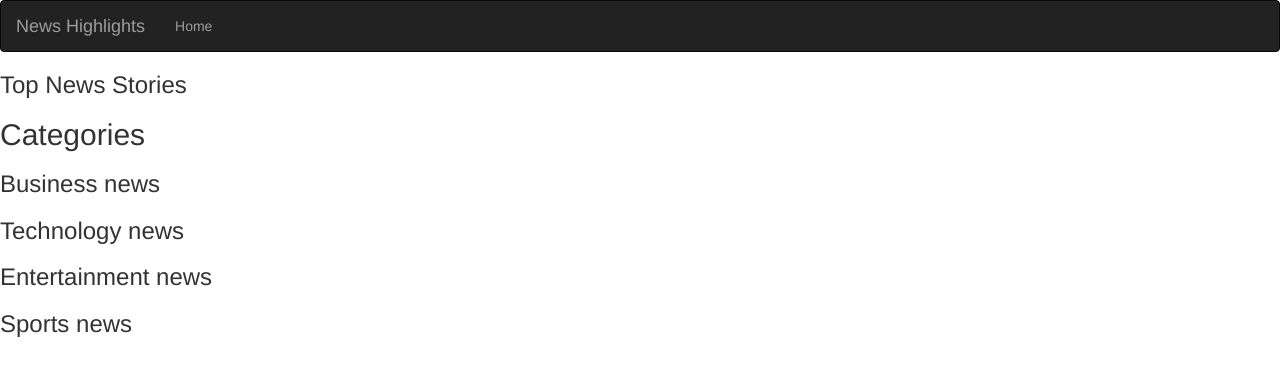
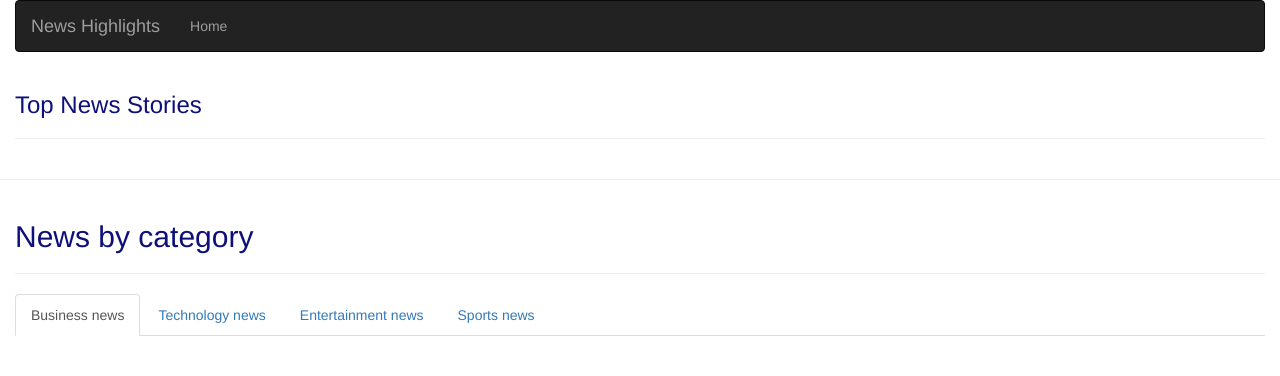
Before and after one commit to OwenMur21/News-Highlights, a Flask app: template app/templates/index.html in a window 1280 px wide. Shown: the top 376 px of the page. Run offline with Flask 2, Linux system fonts and the light colour scheme; the template is opened without the code that fills it, so the values that code supplies are empty; some libraries are stand-ins or nearby versions.

Commit message:
Layout of index created

```diff
--- a/app/models/update.py
+++ b/app/models/update.py
@@ -2,10 +2,11 @@ class Update:
     """
     update class to define catnews objects
     """
-    def __init__(self, id, author, title, description, url, urlToImage):
+    def __init__(self, id, author, title, description, url, urlToImage,publishedAt):
         self.id = id
         self.author = author
         self.title = title
         self.description = description
         self.url = url
         self.urlToImage = urlToImage
+        self.publishedAt = publishedAt
--- a/app/request.py
+++ b/app/request.py
@@ -136,8 +136,9 @@ def process3_results(updates_list):
         description = update_item.get('description')
         url = update_item.get('url')
         urlToImage = update_item.get('urlToImage')
+        publishedAt = update_item.get('publishedAt')
 
-        updates_object = Update(id,author,title,description,url,urlToImage)
+        updates_object = Update(id,author,title,description,url,urlToImage,publishedAt)
         updates_results.append(updates_object)
 
     return updates_results
--- a/app/templates/index.html
+++ b/app/templates/index.html
@@ -2,6 +2,7 @@
 {% import 'macros.html' as macro%}
 <!DOCTYPE html>
 <html>
+
 <head>
     <meta charset="utf-8">
     {% if title %}
@@ -10,38 +11,77 @@
     <title> Get breaking news headlines, and search for articles from over 30,000 news sources and blogs </title>
     {% endif %}
 </head>
+
 <body>
+
     <!-- Content block -->
     {% block content %}
-        <h3>Top News Stories</h3>
-         <ul>
-               {{ macro.displayTopNews(google_news)}}
+    <div class="container-fluid">
+
+        <h3 style="color:#0f0f7a;">Top News Stories</h3>
+        <hr>
+        {% for top_article in google_news %}
+        <div class="col-md-2">
+            <div class="thumbnail">
+                <div class="topnews">
+                    <img src={{top_article.urlToImage}} style="width:273px;height:158px">
+                    <p>{{top_article.title | truncate(50)}}</p>
+                    <a href={{top_article.url}}>Read full story</a>
+                </div>
+            </div>
+        </div>
+        {% endfor %}
+    </div>
+    <hr>
+       <div class="container-fluid">
+    <h2 style="color:#0f0f7a;">News by category</h2>
+    <hr>
+    <center>
+        <ul class="nav nav-tabs">
+            <li class="active"><a data-toggle="tab" href="#biz">Business news</a></li>
+            <li><a data-toggle="tab" href="#tech">Technology news</a></li>
+            <li><a data-toggle="tab" href="#ent">Entertainment news</a></li>
+            <li><a data-toggle="tab" href="#sprt">Sports news</a></li>
         </ul>
-        <h2>Categories</h2>
-         <h3>Business news</h3>
+    </center>
+
+    <div class="tab-content">
+        <div class="tab-pane fade in active" id="biz">
             <ul>
 
                 {{ macro.displayCatNews(biz)}}
 
             </ul>
-          <h3>Technology news</h3>
+        </div>
+        <div class="tab-pane fade" id="tech">
+
             <ul>
 
                 {{ macro.displayCatNews(tech)}}
 
             </ul>
-          <h3>Entertainment news</h3>
+        </div>
+        <div class="tab-pane fade" id="ent">
+
             <ul>
 
                 {{ macro.displayCatNews(ent)}}
 
             </ul>
-          <h3>Sports news</h3>
+        </div>
+        <div class="tab-pane fade" id="sprt">
+
             <ul>
 
                 {{ macro.displayCatNews(sprt)}}
 
             </ul>
+        </div>
+    </div>
+    </div>
+
     {% endblock%}
+
 </body>
+
 </html>
--- a/app/templates/navbar.html
+++ b/app/templates/navbar.html
@@ -1,5 +1,6 @@
+<div class="container-fluid">
     <div class="navbar navbar-inverse" role="navigation">
-        <div class="container-fluid">
+
         <div class="navbar-header">
             <button type="button" class="navbar-toggle" data-toggle="collapse" data-target=".navbar-collapse">
                 <span class="sr-only">Toggle navigation</span>
@@ -12,6 +13,7 @@
         <div class="navbar-collapse collapse">
             <ul class="nav navbar-nav">
                 <li><a href="/">Home</a></li>
+
         </div>
 
     </div>
--- a/app/test_update.py
+++ b/app/test_update.py
@@ -11,7 +11,7 @@ class UpdateTest(unittest.TestCase):
         '''
         Set up method that will run before every Test
         '''
-        self.new_update = Update('Google News','Justin','NY times under fire','Pretty good','https://image.tmdb.org/t/p/w500/khsjha27hbs','www.foxnews.com')
+        self.new_update = Update('Google News','Justin','NY times under fire','Pretty good','https://image.tmdb.org/t/p/w500/khsjha27hbs','www.foxnews.com','2018-08-31T17:38:41Z')
 
     def test_instance(self):
         self.assertTrue(isinstance(self.new_update,Update))
```
Also changed, not shown: app/templates/macros.html (+12 -14 lines). Lines whose indentation alone changed are shown as unchanged.
